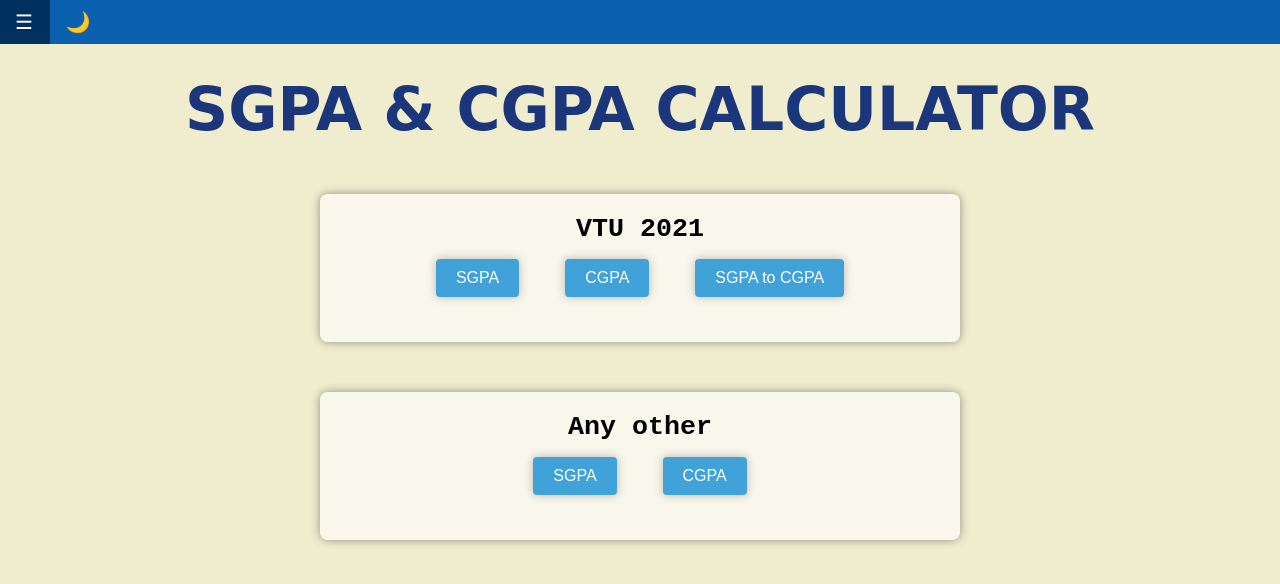
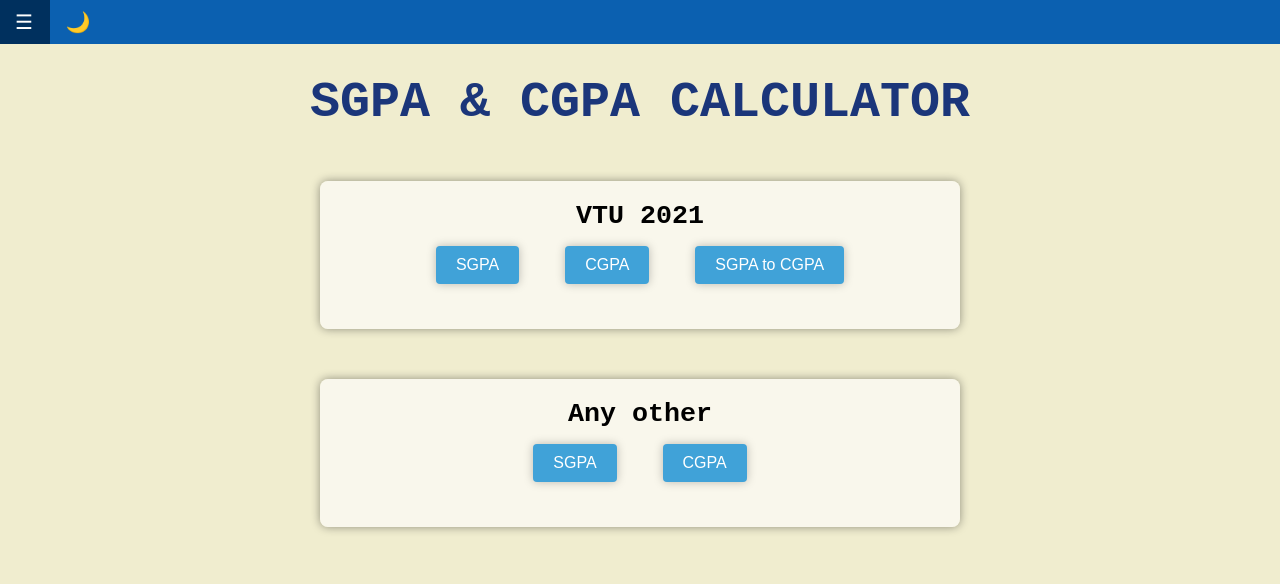
Before and after one commit to myfiles16/vtusgpacalci, a plain HTML site: page index.html in a window 1280 px wide. Drawn offline with Linux system fonts and the light colour scheme.

Commit message:
Update styles.css
Changed heading font

```diff
--- a/styles.css
+++ b/styles.css
@@ -13,10 +13,10 @@
 }
 .main-head{
   padding-top:30px;
-  font-size: 60px;
+  font-size: 50px;
   font-weight: 900;
   text-align: center;
-  font-family: cursive;
+  font-family: 'Courier New', Courier, monospace;
   color: rgb(27, 54, 122);
 }
 .container {
```
